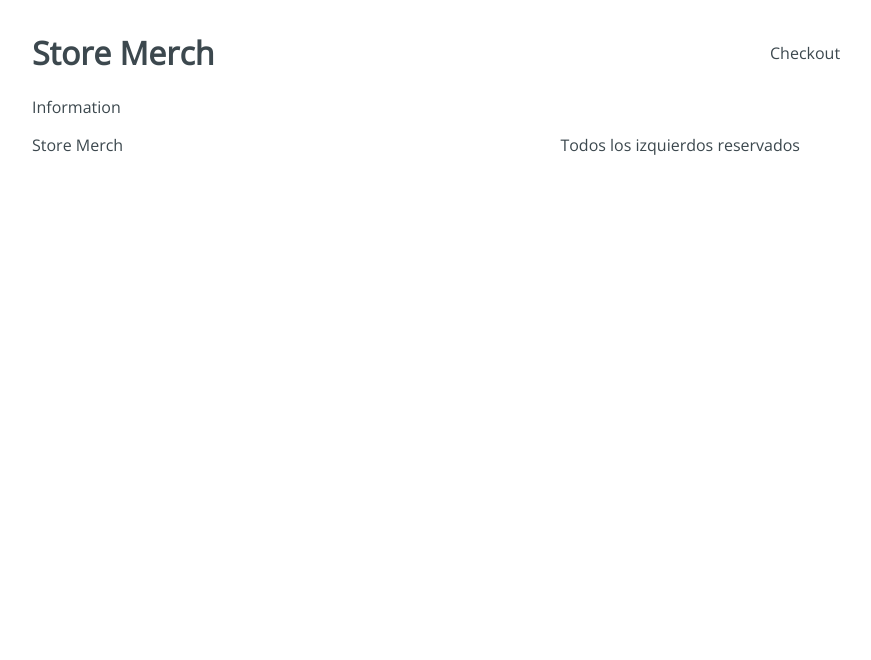
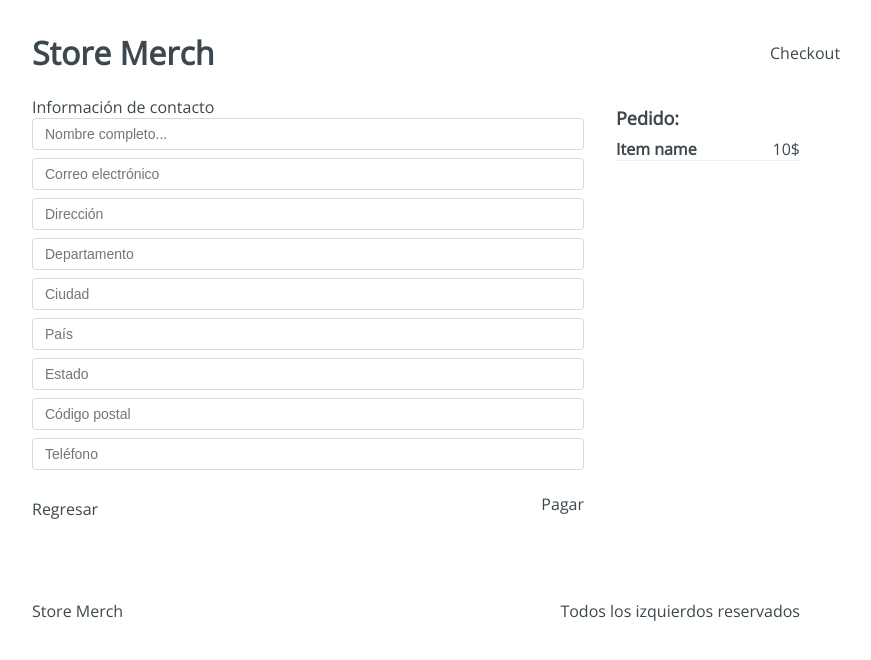
Before and after one commit to QuispeRosasGabriel/react-store, a React (Create React App) app: page /checkout/information in a window 1280 px wide. Shown: the top 660 px of the page, without its empty margins (224-1095 px from the left). Built offline with nearby package versions, Linux system fonts and the light colour scheme.

Commit message:
checkout information page

```diff
--- a/src/containers/Checkout.tsx
+++ b/src/containers/Checkout.tsx
@@ -1,9 +1,23 @@
-import React from 'react'
+import React from 'react';
+import '../styles/components/Checkout.css';
 
 const Checkout = () => {
     return (
-        <div>
-            Checkout
+        <div className="checkout">
+            <div className="checkout-content">
+                <h3>Lista de pedidos</h3>
+                <div className="checkout-item">
+                    <div className="checkout-element">
+                        <h4>Item name</h4>
+                        <span>10$</span>
+                    </div>
+                    <button type="button">Eliminar</button>
+                </div>
+            </div>
+            <div className="checkout-sidebar">
+                <h3>Precio total: $10</h3>
+                <button type="button">Continuar pedido</button>
+            </div>
         </div>
     )
 }
--- a/src/containers/Information.tsx
+++ b/src/containers/Information.tsx
@@ -1,9 +1,44 @@
 import React from 'react'
+import '../styles/components/Information.css';
 
 const Information = () => {
     return (
-        <div>
-            Information
+        <div className="information">
+            <div className="informatio-content">
+                <div className="information-head">
+                    Información de contacto
+                    </div>
+                <div className="information-form">
+                    <form>
+                        <input type="text" placeholder="Nombre completo..." name="name" />
+                        <input type="text" placeholder="Correo electrónico" name="email" />
+                        <input type="text" placeholder="Dirección" name="address" />
+                        <input type="text" placeholder="Departamento" name="dpto" />
+                        <input type="text" placeholder="Ciudad" name="city" />
+                        <input type="text" placeholder="País" name="country" />
+                        <input type="text" placeholder="Estado" name="state" />
+                        <input type="text" placeholder="Código postal" name="cp" />
+                        <input type="text" placeholder="Teléfono" name="phone" />
+                    </form>
+                </div>
+                <div className="information-buttons">
+                    <div className="information-back">
+                        Regresar
+                    </div>
+                    <div className="information-next">
+                        Pagar
+                    </div>
+                </div>
+            </div>
+            <div className="information-sidebar">
+                <h3>Pedido:</h3>
+                <div className="information-item">
+                    <div className="information-element">
+                        <h4>Item name</h4>
+                        <span>10$</span>
+                    </div>
+                </div>
+            </div>
         </div>
     )
 }
```
